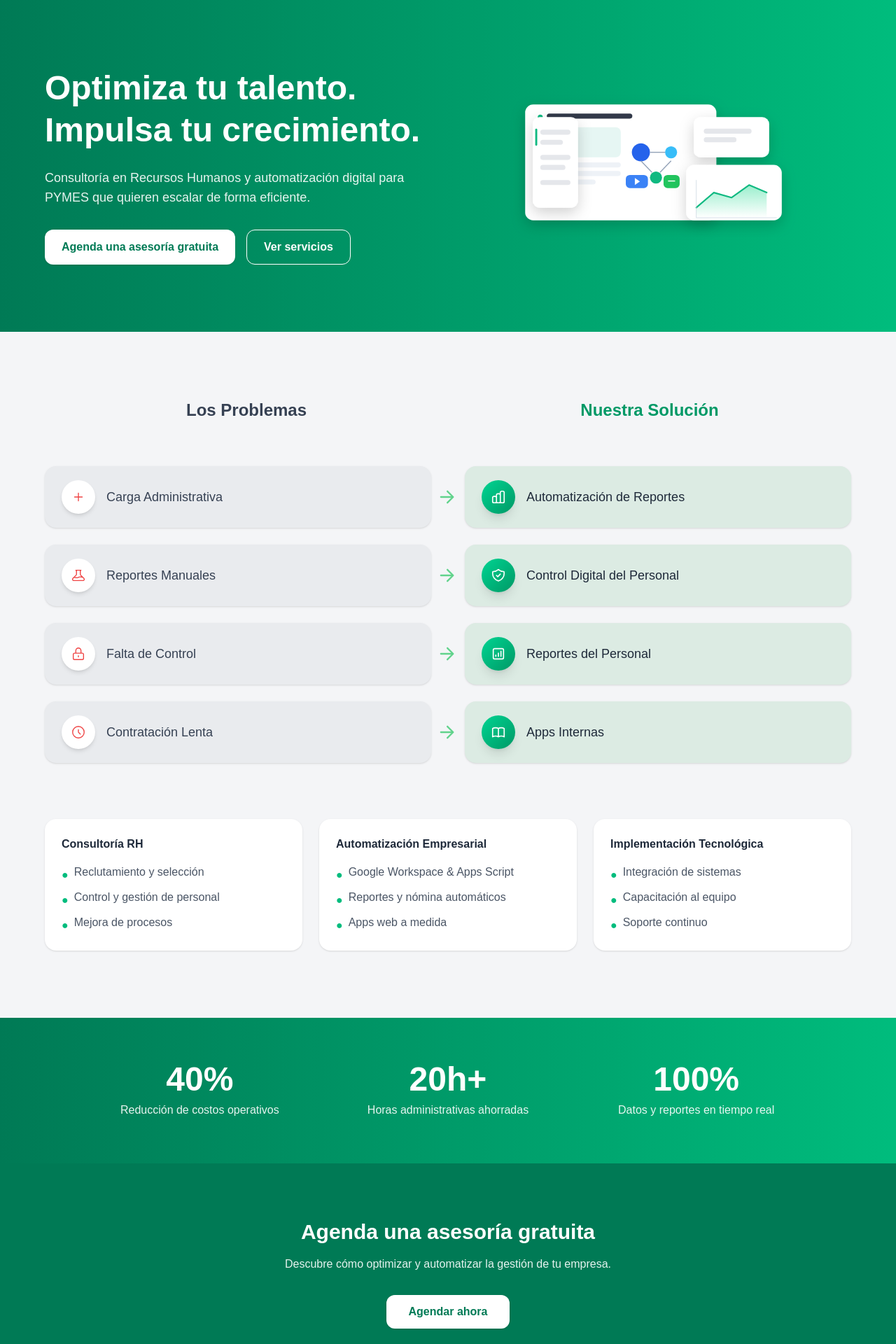
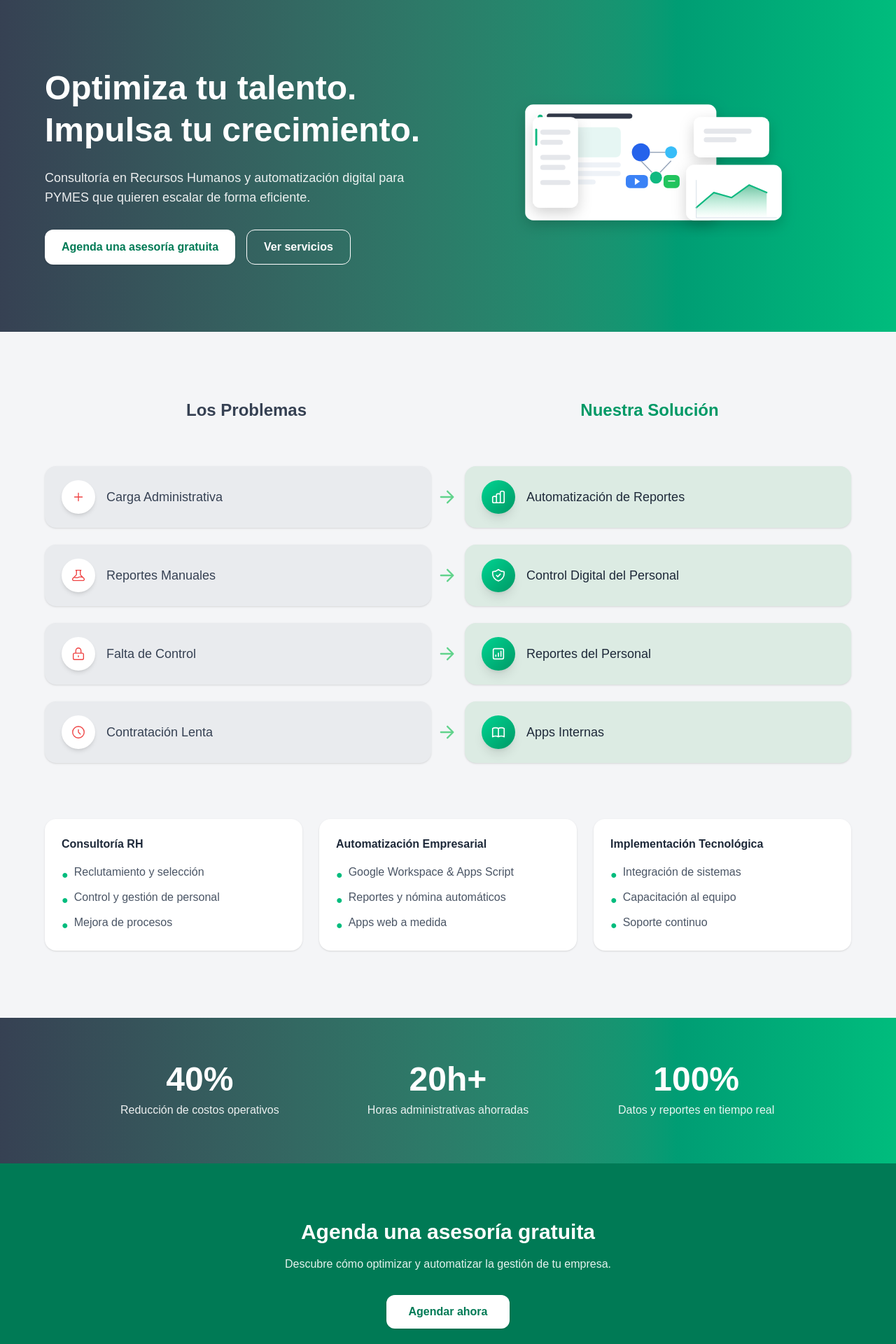
Before and after one commit to Volksort/mi-consultoria, a Next.js app: page / in a window 1280 px wide. Shown: the top 1920 px of the page at 70% size. Built offline with nearby package versions, Linux system fonts and the light colour scheme.

Commit message:
cambio de colores

```diff
--- a/app/page.tsx
+++ b/app/page.tsx
@@ -4,7 +4,7 @@ export default function Home() {
   return (
     <main className="bg-[#f4f5f7] min-h-screen">
       {/* HERO */}
-      <section className="bg-gradient-to-r from-emerald-700 to-emerald-500 text-white py-24 px-6">
+      <section className="bg-gradient-to-r from-gray-700 to-emerald-500 text-white py-24 px-6">
         <div className="max-w-6xl mx-auto grid md:grid-cols-2 gap-12 items-center">
           <div>
             <h1 className="text-4xl md:text-5xl font-bold leading-tight mb-6">
@@ -39,14 +39,14 @@ export default function Home() {
             <svg viewBox="0 0 768 384" width="100%" xmlns="http://www.w3.org/2000/svg">
               <defs>
                 <linearGradient id="bg" x1="0" y1="0" x2="1" y2="1">
-                  <stop offset="0%" stopColor="#1aa39a" />
+                  <stop offset="0%" stopColor="#59b6b6" />
                   <stop offset="100%" stopColor="#0f766e" />
                 </linearGradient>
                 <filter id="shadow" x="-30%" y="-30%" width="160%" height="160%">
                   <feDropShadow dx="0" dy="10" stdDeviation="14" floodOpacity="0.18" />
                 </filter>
                 <linearGradient id="area" x1="0" y1="0" x2="0" y2="1">
-                  <stop offset="0%" stopColor="#6ee7b7" stopOpacity="0.7" />
+                  <stop offset="0%" stopColor="#32a879" stopOpacity="0.7" />
                   <stop offset="100%" stopColor="#6ee7b7" stopOpacity="0" />
                 </linearGradient>
               </defs>
@@ -270,7 +270,7 @@ export default function Home() {
       </section>
 
       {/* MÉTRICAS */}
-      <section className="bg-gradient-to-r from-emerald-700 to-emerald-500 text-white py-16 px-6">
+      <section className="bg-gradient-to-r from-gray-700 to-emerald-500 text-white py-16 px-6">
         <div className="max-w-5xl mx-auto grid md:grid-cols-3 text-center gap-10">
           {[
             { numero: "40%", texto: "Reducción de costos operativos" },
```
